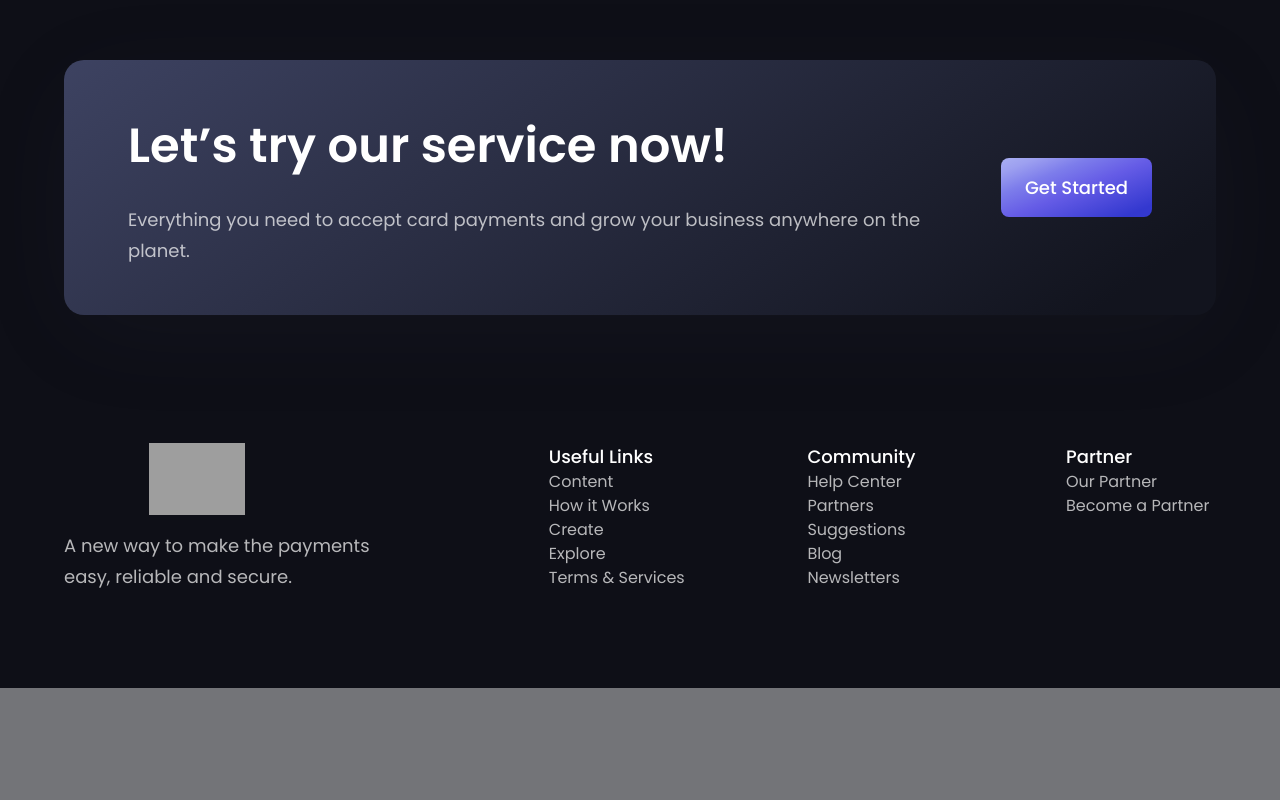
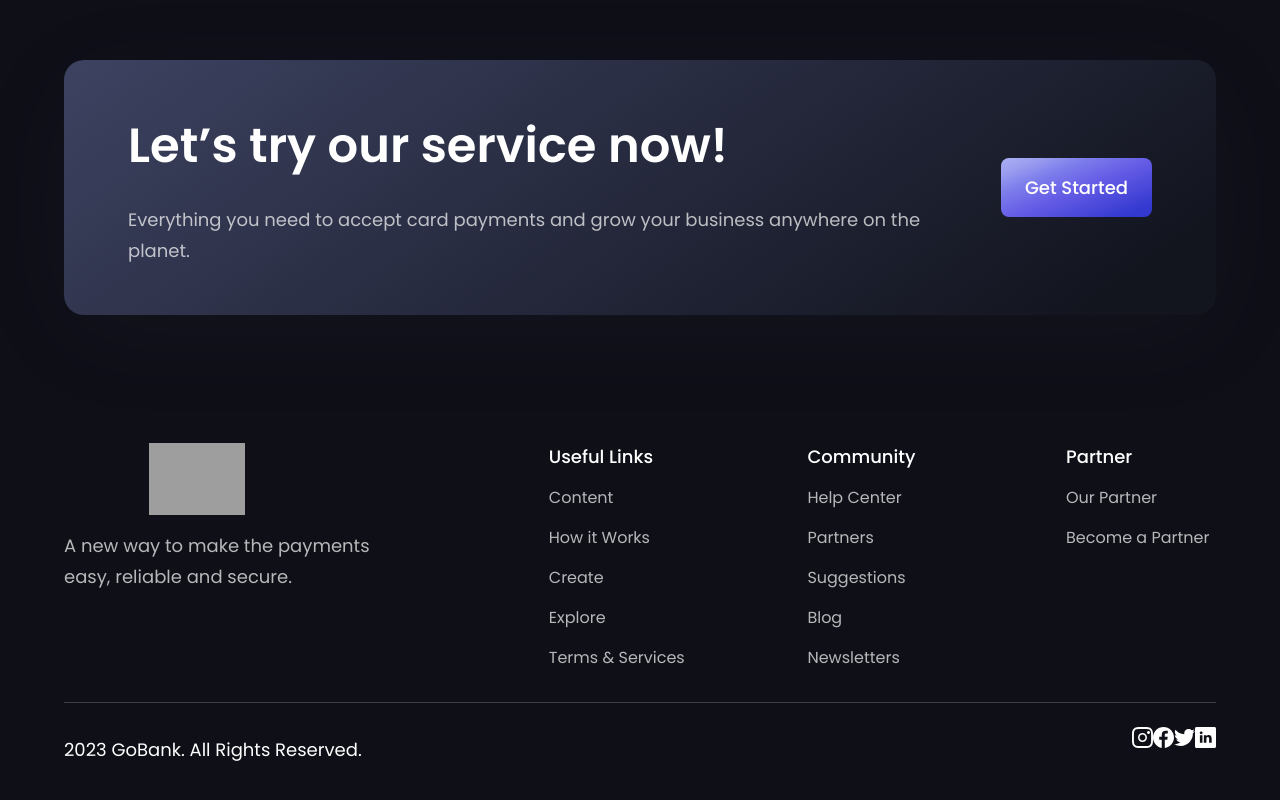
Before and after one commit to svarts/gobank-app, a React (Vite) app: page / in a window 1280 px wide. Shown: the part 4181-4981 px from the top of the page. Before the commit the page ends 4869 px from the top, so only its background shows below. Built offline with nearby package versions, Linux system fonts and the light colour scheme; grey boxes are pictures that could not be loaded.

Commit message:
footer component complated

```diff
--- a/src/components/Footer.jsx
+++ b/src/components/Footer.jsx
@@ -15,9 +15,9 @@ const Footer = () => (
               <h4 className='font-poppins font-medium text-[18px] leading-[27px] text-white'>
                 {footerLink.title}
               </h4>
-              <ul>
+              <ul className='list-none mt-4'>
                 {footerLink.links.map((link, index) => (
-                  <li key={link.name} className={`font-poppins font-normal text-[16px] leading-[24px] text-dimWhite hover:text-secondary cursor-pointer`}>
+                  <li key={link.name} className={`font-poppins font-normal text-[16px] leading-[24px] text-dimWhite hover:text-secondary cursor-pointer ${index !== footerLink.links.length - 1 ? 'mb-4' : 'mb-0'}`}>
                     {link.name}
                   </li>
                 ))}
@@ -26,6 +26,21 @@ const Footer = () => (
           ))}
         </div>
       </div>
+      <div className='w-full flex justify-between items-center md:flex-row flex-col pt-6 border-t-[1px] border-t-[#3F3E45]'>
+        <p className='font-poppins font-normal text-center text-[18px] leading-[27px] text-white'>
+          2023 GoBank. All Rights Reserved.
+        </p>
+        <div className='flex flex-row md:mt-0 mt-6'>
+          {socialMedia.map((social, index) => (
+            <img
+            key={social.id}
+            src={social.icon}
+            alt={social.id}
+            className={`w-[21px] h-[21px] object-contain cursor-pointer ${index !== socialMedia.length - 1 ? 'mb-6' : 'mb-0'}`}
+            />
+          ))}
+        </div>
+      </div>
     </section>
 )
 
```
